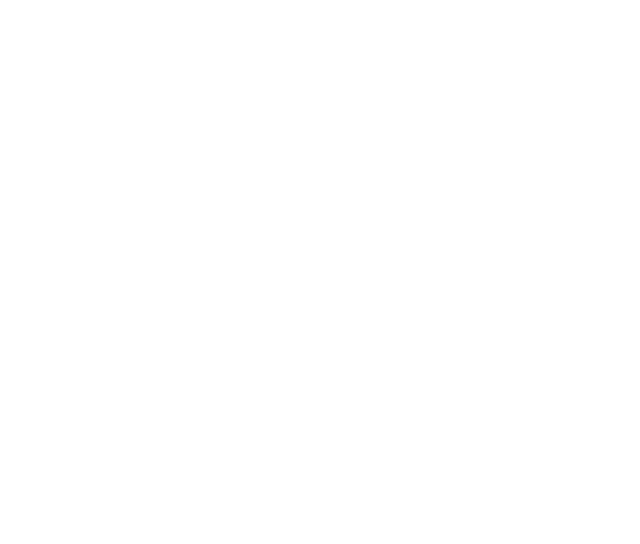
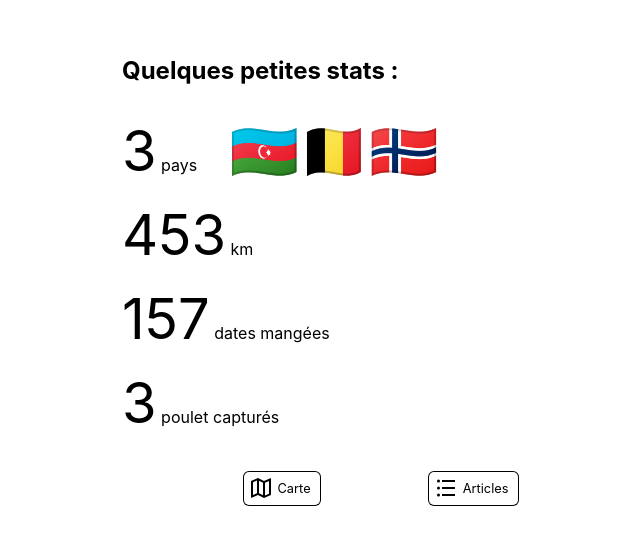
Before and after one commit to henri42/ritonbike, a Next.js app: page /stats in a window 1280 px wide. Shown: the part 128-672 px from the top of the page, without its empty margins (259-899 px from the left). Built offline with nearby package versions, Linux system fonts and the light colour scheme.

Commit message:
Stat base

```diff
--- a/pages/stats.tsx
+++ b/pages/stats.tsx
@@ -1,11 +1,49 @@
+import { ReactNode } from 'react'
+import { ButtonLink } from '../components/Buttons/Buttons'
+import { ListIcon, MapIcon } from '../components/Icons/Icons'
 import Layout from '../components/Layout/Layout'
 import styles from '../styles/Stats.module.css'
 
+type StatItemProps = {
+  value: number | string
+  unit: string
+  children?: ReactNode
+}
+
+const StatItem = ({ value, unit, children }: StatItemProps) => (
+  <div className={styles.item}>
+    <div className={styles.data}>
+      <span className={styles.value}>{value}</span>
+      <span className={styles.unit}>{unit}</span>
+    </div>
+    {children}
+  </div>
+)
+
 const Stats = () => {
   return (
-    <Layout>
+    <Layout container>
       <div className={styles.root}>
-        <div className={styles.container}></div>
+        <h2>Quelques petites stats :</h2>
+        <div className={styles.stats}>
+          <StatItem value={3} unit=" pays">
+            {' '}
+            <span className={styles.bigEmoji}>🇦🇿🇧🇪🇧🇻</span>
+          </StatItem>
+          <StatItem value={453} unit=" km"></StatItem>
+          <StatItem value={157} unit=" dates mangées"></StatItem>
+          <StatItem value={3} unit=" poulet capturés"></StatItem>
+        </div>
+        <footer className={styles.footer}>
+          <nav className={styles.nav}>
+            <ButtonLink href="/" title="Carte">
+              <MapIcon />
+            </ButtonLink>
+            <ButtonLink href="/list" title="Articles">
+              <ListIcon />
+            </ButtonLink>
+          </nav>
+        </footer>
       </div>
     </Layout>
   )
--- a/styles/Stats.module.css
+++ b/styles/Stats.module.css
@@ -0,0 +1,35 @@
+.root {
+  width: 100%;
+}
+
+.stats {
+  margin: 2rem 0;
+}
+
+.item {
+  display: flex;
+  align-items: baseline;
+  margin-bottom: 1rem;
+}
+
+.data {
+  margin-right: 2rem;
+}
+
+.value {
+  font-size: 3.5rem;
+}
+
+.bigEmoji {
+  font-size: 3.5rem;
+}
+
+.footer {
+  padding: 0 1rem;
+  width: 100%;
+}
+
+.nav {
+  display: flex;
+  justify-content: space-evenly;
+}
```
